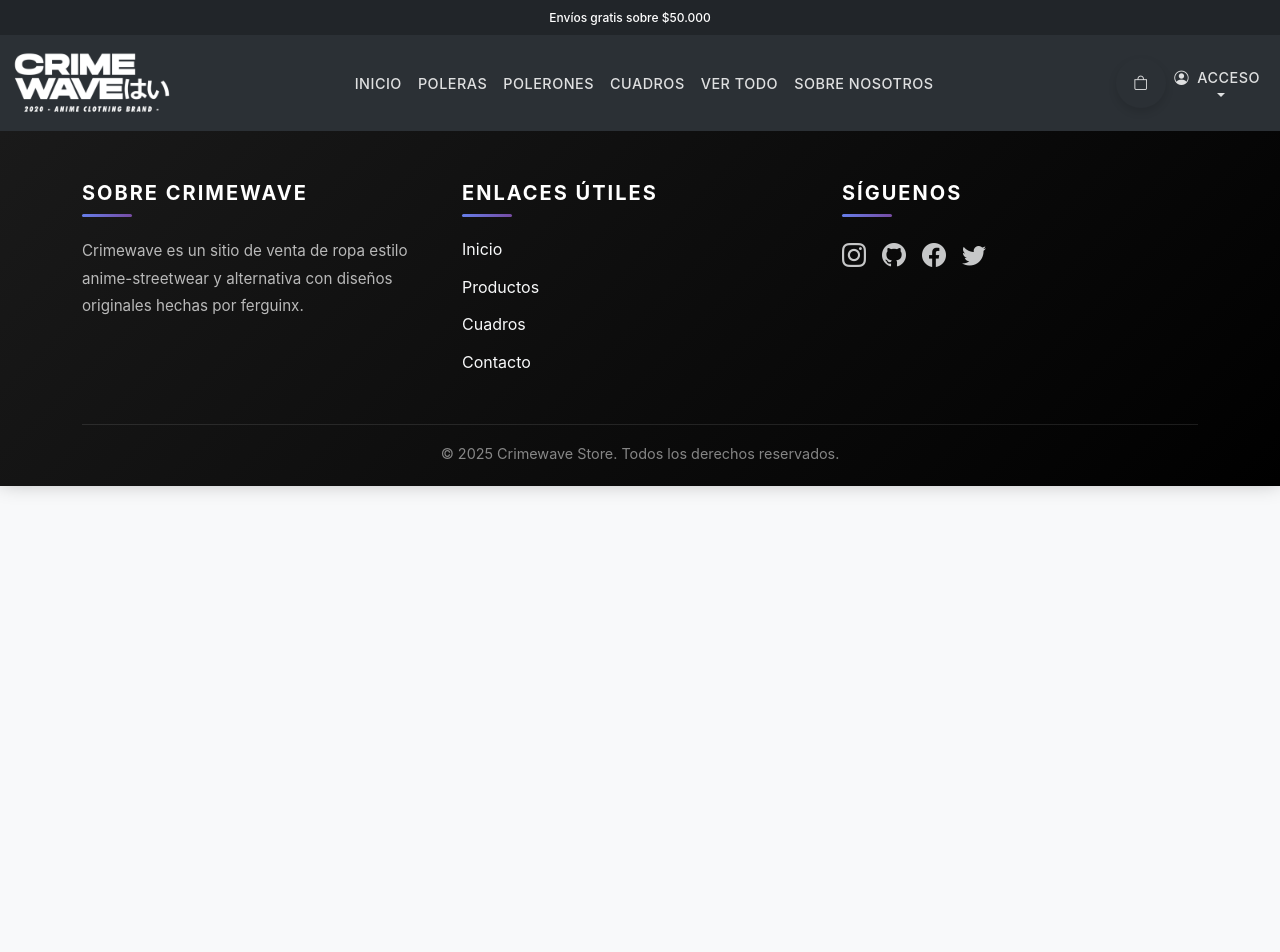
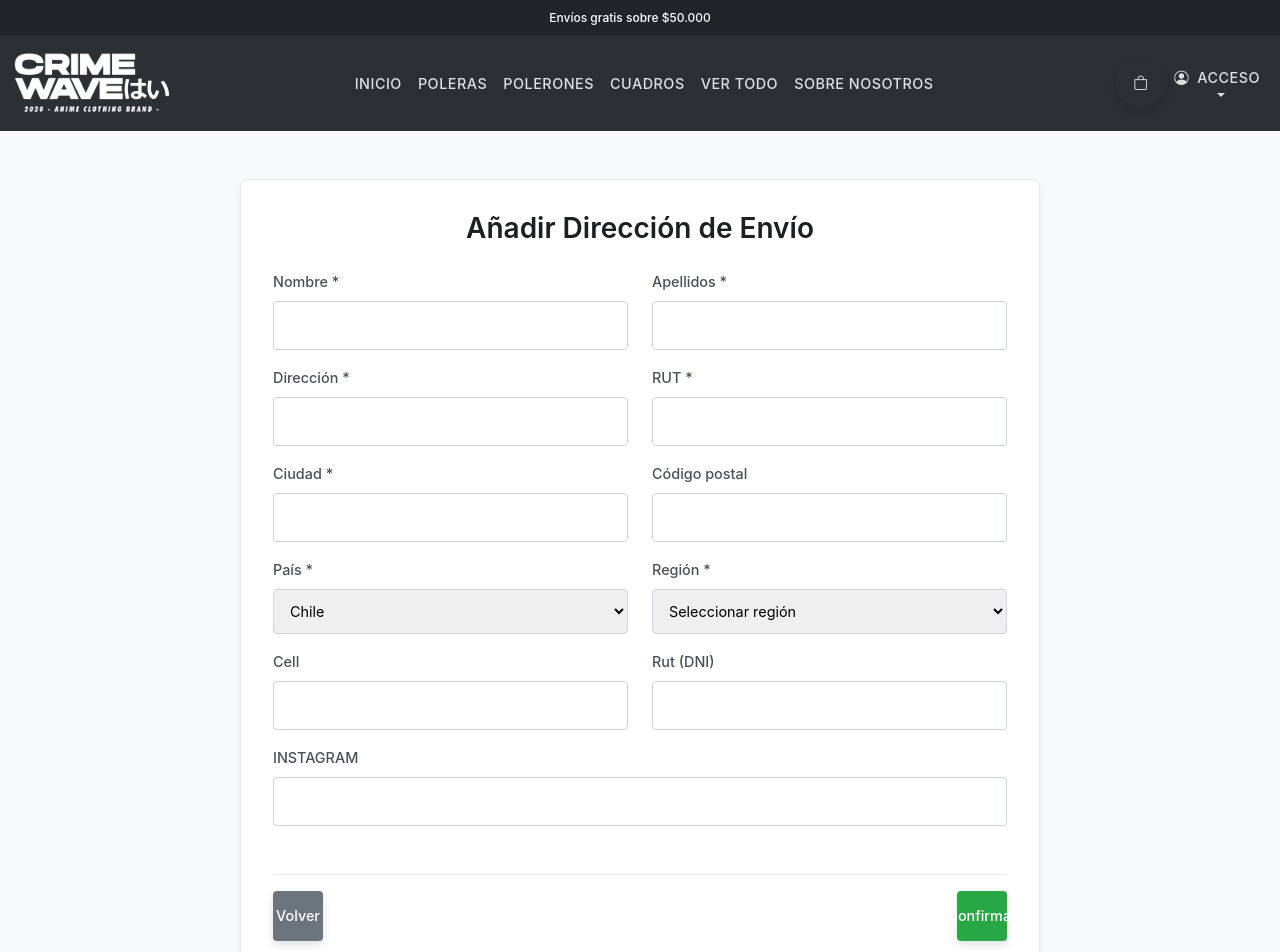
Before and after one commit to Ferguindc/Proyecto-Full-Stack-II-React, a React (Vite) app: page /cliente/envio in a window 1280 px wide. Shown: the top 952 px of the page. Before the commit the page ends 800 px from the top, so only its background shows below. Built offline with nearby package versions, Linux system fonts and the light colour scheme; a web font is replaced by a local one.

Commit message:
cambio en los detalles de cliente
se agregan diferentes logicas para añadir direcciones y etc

```diff
--- a/src/App.jsx
+++ b/src/App.jsx
@@ -22,6 +22,8 @@ import SingleProductPage from './pages/SingleProductPage.jsx';
 import ClientePage from './pages/ClientePage.jsx';
 import CarritoPage from './pages/CarritoPage.jsx';
 import CartSidebar from './components/CartSidebar.jsx';
+import FormularioAddPage from './pages/FormularioAddPage.jsx';
+import FormularioEditarPage from './pages/FormularioEditarPage.jsx';
 
 function App() {
   return (
@@ -42,6 +44,9 @@ function App() {
           <Route path="/admin" element={<AdminPage />} />
           <Route path="/registro" element={<RegistroPage />} />
           <Route path="/producto/:id" element={<SingleProductPage />} />
+          <Route path="/cliente/editar" element={<FormularioEditarPage />} />
+          <Route path="/cliente/envio" element={<FormularioAddPage tipo="Envío" />} />
+          <Route path="/cliente/facturacion" element={<FormularioAddPage tipo="Facturación" />} />
           {/* Más adelante agregaremos las otras rutas aquí */}
         </Routes>
       </main>
--- a/src/pages/FormularioAddPage.jsx
+++ b/src/pages/FormularioAddPage.jsx
@@ -1,14 +1,46 @@
-import React from 'react';
+import React, { useState } from 'react';
 import { useNavigate } from 'react-router-dom';
 import '../styles/ClientePagestyle.css'; // Reutilizamos los mismos estilos
 
 function FormularioAddPage({ tipo }) { // Recibe "Envío" o "Facturación"
   const navigate = useNavigate();
 
+  // Estado para los campos del formulario
+  const [formData, setFormData] = useState({
+    nombre: '',
+    apellidos: '',
+    direccion: '',
+    rut: '',
+    ciudad: '',
+    codigoPostal: '',
+    pais: 'Chile',
+    region: '',
+    cell: '',
+    rutDni: '',
+    instagram: ''
+  });
+
+  const handleInputChange = (e) => {
+    const { name, value } = e.target;
+    setFormData(prev => ({
+      ...prev,
+      [name]: value
+    }));
+  };
+
   const handleSubmit = (e) => {
     e.preventDefault();
-    alert('Dirección guardada (simulación)');
-    navigate('/cuenta'); // Vuelve a la página de la cuenta
+
+    // Validación básica de campos requeridos
+    if (!formData.nombre || !formData.apellidos || !formData.direccion ||
+        !formData.rut || !formData.ciudad || !formData.region) {
+      alert('Por favor, completa todos los campos obligatorios');
+      return;
+    }
+
+    console.log('Datos del formulario:', { tipo, ...formData });
+    alert(`Dirección de ${tipo} guardada (simulación)`);
+    navigate('/cliente'); // Vuelve a la página de la cuenta
   };
 
   return (
@@ -17,17 +49,17 @@ function FormularioAddPage({ tipo }) { // Recibe "Envío" o "Facturación"
         <h3 className="form-title">Añadir Dirección de {tipo}</h3>
         <form onSubmit={handleSubmit}>
           <div className="row">
-            <div className="col-md-6"><div className="form-group"><label htmlFor="nombre">Nombre *</label><input type="text" id="nombre" required /></div></div>
-            <div className="col-md-6"><div className="form-group"><label htmlFor="apellidos">Apellidos *</label><input type="text" id="apellidos" required /></div></div>
-            <div className="col-md-6"><div className="form-group"><label htmlFor="direccion">Dirección *</label><input type="text" id="direccion" required /></div></div>
-            <div className="col-md-6"><div className="form-group"><label htmlFor="rut">RUT *</label><input type="text" id="rut" required /></div></div>
-            <div className="col-md-6"><div className="form-group"><label htmlFor="ciudad">Ciudad *</label><input type="text" id="ciudad" required /></div></div>
-            <div className="col-md-6"><div className="form-group"><label htmlFor="codigo-postal">Código postal</label><input type="text" id="codigo-postal" /></div></div>
-            <div className="col-md-6"><div className="form-group"><label htmlFor="pais">País *</label><select id="pais" required><option value="Chile">Chile</option></select></div></div>
-            <div className="col-md-6"><div className="form-group"><label htmlFor="region">Región *</label><select id="region" required><option value="Metropolitana de Santiago">Metropolitana de Santiago</option>{/* ...otras regiones... */}</select></div></div>
-            <div className="col-md-6"><div className="form-group"><label htmlFor="cell">Cell</label><input type="tel" id="cell" /></div></div>
-            <div className="col-md-6"><div className="form-group"><label htmlFor="rut-dni">Rut (DNI)</label><input type="text" id="rut-dni" /></div></div>
-            <div className="col-12"><div className="form-group"><label htmlFor="instagram">INSTAGRAM</label><input type="text" id="instagram" /></div></div>
+            <div className="col-md-6"><div className="form-group"><label htmlFor="nombre">Nombre *</label><input type="text" id="nombre" name="nombre" value={formData.nombre} onChange={handleInputChange} required /></div></div>
+            <div className="col-md-6"><div className="form-group"><label htmlFor="apellidos">Apellidos *</label><input type="text" id="apellidos" name="apellidos" value={formData.apellidos} onChange={handleInputChange} required /></div></div>
+            <div className="col-md-6"><div className="form-group"><label htmlFor="direccion">Dirección *</label><input type="text" id="direccion" name="direccion" value={formData.direccion} onChange={handleInputChange} required /></div></div>
+            <div className="col-md-6"><div className="form-group"><label htmlFor="rut">RUT *</label><input type="text" id="rut" name="rut" value={formData.rut} onChange={handleInputChange} required /></div></div>
+            <div className="col-md-6"><div className="form-group"><label htmlFor="ciudad">Ciudad *</label><input type="text" id="ciudad" name="ciudad" value={formData.ciudad} onChange={handleInputChange} required /></div></div>
+            <div className="col-md-6"><div className="form-group"><label htmlFor="codigo-postal">Código postal</label><input type="text" id="codigo-postal" name="codigoPostal" value={formData.codigoPostal} onChange={handleInputChange} /></div></div>
+            <div className="col-md-6"><div className="form-group"><label htmlFor="pais">País *</label><select id="pais" name="pais" value={formData.pais} onChange={handleInputChange} required><option value="Chile">Chile</option></select></div></div>
+            <div className="col-md-6"><div className="form-group"><label htmlFor="region">Región *</label><select id="region" name="region" value={formData.region} onChange={handleInputChange} required><option value="">Seleccionar región</option><option value="Metropolitana de Santiago">Metropolitana de Santiago</option><option value="Valparaíso">Valparaíso</option><option value="O'Higgins">O'Higgins</option><option value="Maule">Maule</option><option value="Biobío">Biobío</option><option value="La Araucanía">La Araucanía</option><option value="Los Ríos">Los Ríos</option><option value="Los Lagos">Los Lagos</option></select></div></div>
+            <div className="col-md-6"><div className="form-group"><label htmlFor="cell">Cell</label><input type="tel" id="cell" name="cell" value={formData.cell} onChange={handleInputChange} /></div></div>
+            <div className="col-md-6"><div className="form-group"><label htmlFor="rut-dni">Rut (DNI)</label><input type="text" id="rut-dni" name="rutDni" value={formData.rutDni} onChange={handleInputChange} /></div></div>
+            <div className="col-12"><div className="form-group"><label htmlFor="instagram">INSTAGRAM</label><input type="text" id="instagram" name="instagram" value={formData.instagram} onChange={handleInputChange} /></div></div>
           </div>
           <div className="form-actions">
             <button type="button" className="btn btn-secondary-custom" onClick={() => navigate('/cliente')}>Volver</button>
--- a/src/pages/FormularioEditarPage.jsx
+++ b/src/pages/FormularioEditarPage.jsx
@@ -7,12 +7,38 @@ function FormularioEditarPage() {
   const { currentUser } = useAuth();
   const navigate = useNavigate();
 
-  // (Aquí puedes añadir los estados para los campos)
+  // Estados para los campos del formulario
+  const [formData, setFormData] = useState({
+    telefono: currentUser?.telefono || '987654321',
+    currentPassword: '',
+    newPassword: '',
+    confirmPassword: ''
+  });
+
+  const handleInputChange = (e) => {
+    const { name, value } = e.target;
+    setFormData(prev => ({
+      ...prev,
+      [name]: value
+    }));
+  };
 
   const handleSubmit = (e) => {
     e.preventDefault();
+
+    // Validación básica
+    if (formData.newPassword && formData.newPassword !== formData.confirmPassword) {
+      alert('Las contraseñas no coinciden');
+      return;
+    }
+
+    if (formData.newPassword && !formData.currentPassword) {
+      alert('Debes ingresar tu contraseña actual para cambiarla');
+      return;
+    }
+
     alert('Datos guardados (simulación)');
-    navigate('/cuenta'); // Vuelve a la página de la cuenta
+    navigate('/cliente'); // Vuelve a la página de la cuenta
   };
 
   return (
@@ -26,20 +52,44 @@ function FormularioEditarPage() {
           </div>
           <div className="form-group">
             <label htmlFor="telefono">Teléfono</label>
-            <input type="tel" id="telefono" defaultValue={currentUser.telefono || '987654321'} />
+            <input
+              type="tel"
+              id="telefono"
+              name="telefono"
+              value={formData.telefono}
+              onChange={handleInputChange}
+            />
           </div>
           <hr/>
           <div className="form-group">
             <label htmlFor="current-password">Contraseña actual *</label>
-            <input type="password" id="current-password" />
+            <input
+              type="password"
+              id="current-password"
+              name="currentPassword"
+              value={formData.currentPassword}
+              onChange={handleInputChange}
+            />
           </div>
           <div className="form-group">
             <label htmlFor="new-password">Nueva contraseña</label>
-            <input type="password" id="new-password" />
+            <input
+              type="password"
+              id="new-password"
+              name="newPassword"
+              value={formData.newPassword}
+              onChange={handleInputChange}
+            />
           </div>
           <div className="form-group">
             <label htmlFor="confirm-password">Confirmar nueva contraseña</label>
-            <input type="password" id="confirm-password" />
+            <input
+              type="password"
+              id="confirm-password"
+              name="confirmPassword"
+              value={formData.confirmPassword}
+              onChange={handleInputChange}
+            />
           </div>
           <div className="form-actions">
             <button type="button" className="btn btn-secondary-custom" onClick={() => navigate('/cliente')}>Volver</button>
--- a/src/styles/ClientePagestyle.css
+++ b/src/styles/ClientePagestyle.css
@@ -153,3 +153,121 @@ h4 {
   background-color: #f8f9fa; /* Fondo gris claro */
   border: 1px dashed #ced4da; /* Borde punteado */
 }
+
+/* --- ESTILOS PARA FORMULARIOS --- */
+
+/* Contenedor del formulario */
+.cliente-form-container {
+  background-color: #ffffff;
+  padding: 2rem;
+  border-radius: 8px;
+  box-shadow: 0 4px 12px rgba(0, 0, 0, 0.05);
+  border: 1px solid #e9ecef;
+  max-width: 800px;
+  margin: 0 auto;
+}
+
+/* Título del formulario */
+.form-title {
+  font-weight: 600;
+  color: #1d1f21;
+  font-size: 1.75rem;
+  margin-bottom: 1.5rem;
+  text-align: center;
+}
+
+/* Grupos de campos */
+.form-group {
+  margin-bottom: 1rem;
+}
+
+.form-group label {
+  display: block;
+  margin-bottom: 0.5rem;
+  font-weight: 500;
+  color: #495057;
+  font-size: 0.9rem;
+}
+
+.form-group input,
+.form-group select {
+  width: 100%;
+  padding: 0.75rem;
+  border: 1px solid #ced4da;
+  border-radius: 4px;
+  font-size: 0.9rem;
+  transition: border-color 0.15s ease-in-out, box-shadow 0.15s ease-in-out;
+}
+
+.form-group input:focus,
+.form-group select:focus {
+  outline: 0;
+  border-color: #80bdff;
+  box-shadow: 0 0 0 0.2rem rgba(0, 123, 255, 0.25);
+}
+
+.form-group input:disabled {
+  background-color: #e9ecef;
+  opacity: 1;
+}
+
+/* Acciones del formulario */
+.form-actions {
+  display: flex;
+  gap: 1rem;
+  justify-content: space-between;
+  margin-top: 2rem;
+  padding-top: 1rem;
+  border-top: 1px solid #e9ecef;
+}
+
+/* Botón secundario (Volver) */
+.btn-secondary-custom {
+  background-color: #6c757d;
+  color: white;
+  border: none;
+  border-radius: 4px;
+  font-size: 0.9rem;
+  padding: 0.75rem 1.5rem;
+  font-weight: 500;
+  transition: background-color 0.2s ease;
+  cursor: pointer;
+}
+
+.btn-secondary-custom:hover {
+  background-color: #5a6268;
+}
+
+/* Botón de confirmar */
+.btn-confirmar {
+  background-color: #28a745;
+  color: white;
+  border: none;
+  border-radius: 4px;
+  font-size: 0.9rem;
+  padding: 0.75rem 1.5rem;
+  font-weight: 500;
+  transition: background-color 0.2s ease;
+  cursor: pointer;
+}
+
+.btn-confirmar:hover {
+  background-color: #218838;
+}
+
+/* Responsividad para formularios */
+@media (max-width: 768px) {
+  .cliente-form-container {
+    padding: 1.5rem;
+    margin: 1rem;
+  }
+
+  .form-actions {
+    flex-direction: column;
+    gap: 0.5rem;
+  }
+
+  .form-actions button {
+    width: 100%;
+  }
+}
```
Also changed, not shown: src/pages/ClientePage.jsx (+5 -5 lines).
